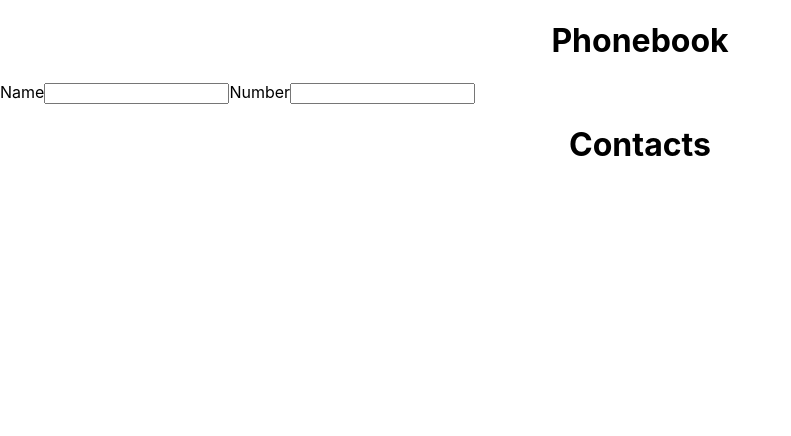
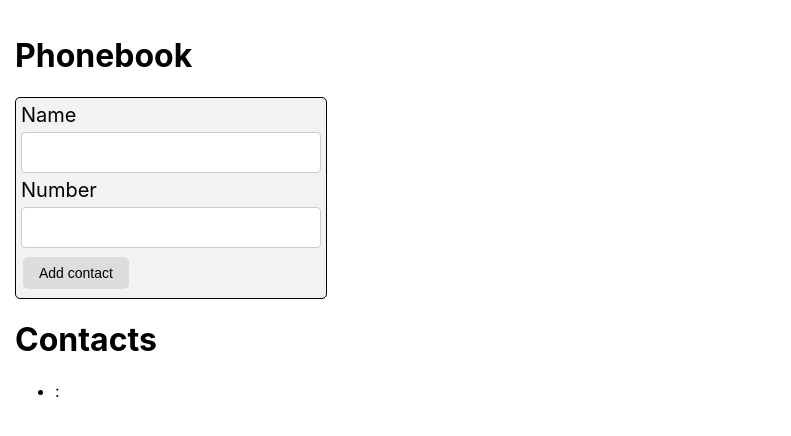
Before and after one commit to krasmong/goit-react-hw-02-phonebook, a React (Create React App) app: page / in a window 1280 px wide. Shown: the top 436 px of the page, without its empty margins (0-791 px from the left). Built offline with nearby package versions, Linux system fonts and the light colour scheme.

Commit message:
выносит компоненты из App.js

```diff
--- a/src/App.css
+++ b/src/App.css
@@ -1,3 +1,3 @@
-.title {
-  text-align: center;
+#root {
+  padding: 15px;
 }
--- a/src/App.js
+++ b/src/App.js
@@ -1,5 +1,8 @@
 import React, { Component } from 'react';
+import ContactForm from './components/ContactForm/ContactForm';
+
 // import PropTypes from 'prop-types';
+
 import { v4 as uuidv4 } from 'uuid';
 
 import './App.css';
@@ -15,97 +18,41 @@ class App extends Component {
 
   // ==========================  ContactForm ====================
 
-  // static defaultProps = {
-  //   name: '',
-  //   // number: '',
-  // };
-
-  // static propTypes = {
-  //   contacts: PropTypes.array,
-  //   name: PropTypes.string,
-  //   // number: PropTypes.string,
-  // };
-
   state = {
     contacts: [],
-    name: '',
-    number: '',
   };
+
   nameInputId = uuidv4();
   numberInputId = uuidv4();
 
-  handleChange = (e) => {
-    // console.log(e.currentTarget);
-    // console.log(e.currentTarget.name);
-    // console.log(e.currentTarget.value);
-    const { name, value } = e.currentTarget;
-
-    this.setState({ [name]: value });
-  };
-
-  handleSubmit = (e) => {
-    console.log(e);
-    // e.preventDefault();
-    console.log(`handleSubmit: ${this.state}`);
-
-    // this.props.onSubmit(this.state.contacts);
-    // this.props.OnSaveContacts(this.state.);
-    this.reset();
-  };
-
-  reset = () => {
-    this.setState({ name: '', number: '' });
+  formSubmitHandler = (data) => {
+    console.log(data);
   };
 
   // ==========================  ContactForm  ===============================
 
-  // ==========================  ContactList  ===============================
-
-  // ==========================  ContactList  ===============================
-
   render() {
-    // const { name } = this.state;
-    // const { id } = uuidv4;
-    // const contacts = this.state;
+    const { name } = this.state;
+    const { number } = this.state;
+    const { id } = uuidv4;
+    const contacts = this.state;
 
     return (
       <>
         <h1 className="title">Phonebook</h1>
-        <div>
-          <form onSubmit={this.handleSubmit}>
-            <label htmlFor={this.nameInputId}>
-              Name
-              <input
-                type="text"
-                name="name"
-                value={this.state.name}
-                onChange={this.handleChange}
-                id={this.nameInputId}
-              />
-            </label>
-            <label htmlFor={this.nameInputId}>
-              Number
-              <input
-                type="text"
-                name="number"
-                value={this.state.number}
-                onChange={this.handleChange}
-                id={this.nameInputId}
-              />
-            </label>
-            {/* <button type="submit">Add contact</button> */}
-          </form>
-        </div>
+
+        <ContactForm onSubmit={this.formSubmitHandler} />
+
         <h1 className="title">Contacts</h1>
 
-        {/* <div contacts={contacts}>
+        <div contacts={contacts}>
           <ul>
             <li key={id}>
-              <span>{name}:</span>
+              <span>{name}: </span>
               <span>{number}</span>
             </li>
           </ul>
-        </div> */}
+        </div>
       </>
     );
   }
--- /dev/null
+++ b/src/components/ContactForm/ContactForm.js
@@ -0,0 +1,70 @@
+import React, { Component } from 'react';
+import PropTypes from 'prop-types';
+import s from '../ContactForm/ContactForm.module.css';
+
+export default class ContactForm extends Component {
+  static defaultProps = {
+    name: '',
+    number: '',
+  };
+
+  static propTypes = {
+    contacts: PropTypes.array,
+    name: PropTypes.string,
+    number: PropTypes.string,
+  };
+
+  state = {
+    name: '',
+    number: '',
+  };
+
+  handleChange = (e) => {
+    const { name, value } = e.currentTarget;
+    this.setState({ [name]: value });
+  };
+
+  handleSubmit = (e) => {
+    e.preventDefault();
+
+    this.props.onSubmit(this.state);
+    this.reset();
+  };
+
+  reset = () => {
+    this.setState({ name: '', number: '' });
+  };
+
+  render() {
+    return (
+      <div className={s.container}>
+        <form onSubmit={this.handleSubmit}>
+          <label className={s.label}>
+            Name
+            <input
+              className={s.input}
+              type="text"
+              name="name"
+              value={this.state.name}
+              onChange={this.handleChange}
+            />
+          </label>
+          <label className={s.label}>
+            Number
+            <input
+              className={s.input}
+              type="text"
+              name="number"
+              value={this.state.number}
+              onChange={this.handleChange}
+            />
+          </label>
+
+          <button className={s.btn} type="submit">
+            Add contact
+          </button>
+        </form>
+      </div>
+    );
+  }
+}
--- /dev/null
+++ b/src/components/ContactForm/ContactForm.module.css
@@ -0,0 +1,38 @@
+.container {
+  width: 300px;
+  background-color: #f2f2f2;
+  padding: 5px;
+  border: 1px solid #000;
+  border-radius: 5px;
+}
+
+.label {
+  font-size: 20px;
+}
+
+.input {
+  width: 300px;
+  padding: 12px;
+  border: 1px solid #ccc;
+  border-radius: 4px;
+  box-sizing: border-box;
+  margin: 5px 0;
+}
+
+.btn {
+  background-color: #ddd;
+  border: none;
+  color: black;
+  padding: 8px 16px;
+  text-align: center;
+  border-radius: 5px;
+  font-size: 14px;
+  margin: 4px 2px;
+  transition: 0.3s;
+  cursor: pointer;
+}
+
+.btn:hover {
+  background-color: rgb(36, 124, 206);
+  color: white;
+}
```
Also changed, not shown: src/components/ContactList/ContactList.js (added), src/components/ContactList/ContactList.module.css (added).
